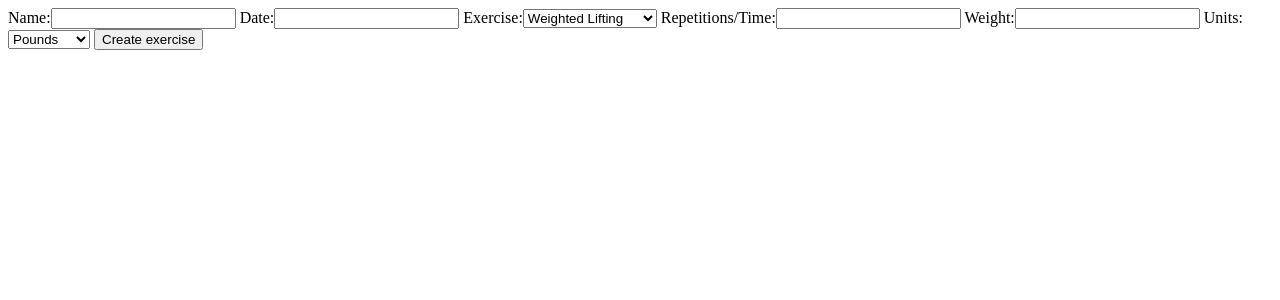
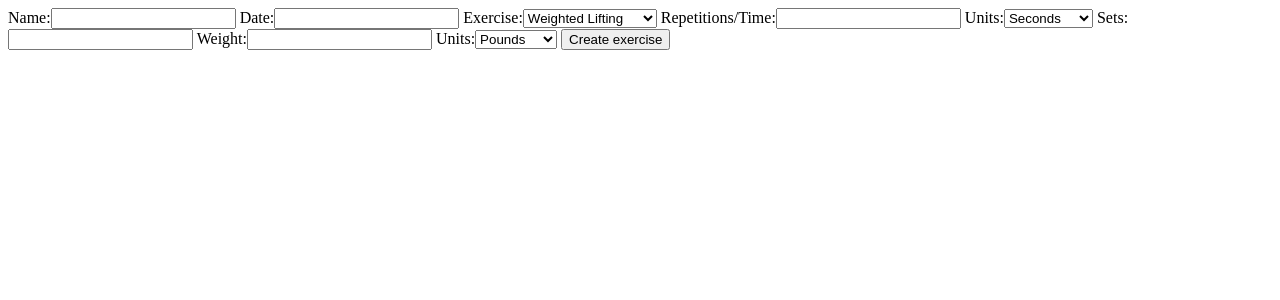
Before and after one commit to amd1250x/MyFitness, a Django app: a page that uses templates/MyFitness/add_fitness_log.html in a window 1280 px wide. Shown: the top 300 px of the page. Run offline with Django 3.2, Linux system fonts and the light colour scheme; parts of the project's set-up code (start-up, migrations or seed data) failed here and were passed over.

Commit message:
More fields to fitness log

```diff
--- a/MyFitness/forms.py
+++ b/MyFitness/forms.py
@@ -26,14 +26,17 @@ class LoginForm(ModelForm):
 class FitnessLogForm(ModelForm):
 
     activity_types = ((1, 'Weighted Lifting'), (2, 'Body weight Lifting'), (3, 'Cardiovascular'))
-    unit_types = ((1, 'Pounds'), (2, 'Kilograms'))
+    w_unit_types = ((1, 'Pounds'), (2, 'Kilograms'))
+    r_unit_types = ((1, 'Seconds'), (2, 'Minutes'), (3, 'Repetitions'))
 
     ename = forms.CharField(label='Name', max_length=200)
     date = forms.DateField(label='Date')
     activity = forms.ChoiceField(label='Exercise', choices=activity_types)
     reps = forms.IntegerField(label='Repetitions/Time')
+    r_units = forms.ChoiceField(label='Units', choices=r_unit_types)
+    sets = forms.IntegerField(label='Sets')
     weight = forms.IntegerField(label='Weight')
-    units = forms.ChoiceField(label='Units', choices=unit_types)
+    w_units = forms.ChoiceField(label='Units', choices=w_unit_types)
 
     class Meta:
         model = FitnessLog
@@ -41,5 +44,7 @@ class FitnessLogForm(ModelForm):
                   'date',
                   'activity',
                   'reps',
+                  'r_units',
+                  'sets',
                   'weight',
-                  'units')
+                  'w_units')
--- a/MyFitness/models.py
+++ b/MyFitness/models.py
@@ -6,8 +6,8 @@ import datetime
 
 # Create your models here.
 activity_types = ((1, 'Weighted Lifting'), (2, 'Body weight Lifting'), (3, 'Cardiovascular'))
-unit_types = ((1, 'Pounds'), (2, 'Kilograms'))
-
+w_unit_types = ((1, 'Pounds'), (2, 'Kilograms'))
+r_unit_types = ((1, 'Seconds'), (2, 'Minutes'), (3, 'Repetitions'))
 
 class FitnessLog(models.Model):
     id = models.AutoField('ID', primary_key=True)
@@ -16,8 +16,10 @@ class FitnessLog(models.Model):
     date = models.DateField('Date')
     activity = models.IntegerField('Exercise', choices=activity_types)
     reps = models.IntegerField('Repetitions/Time')
+    r_units = models.IntegerField('Units', choices=r_unit_types)
+    sets = models.IntegerField('Sets')
     weight = models.IntegerField('Weight', default=0)
-    units = models.IntegerField('Units', choices=unit_types)
+    w_units = models.IntegerField('Units', choices=w_unit_types)
 
     def __str__(self):
         return self.ename
--- a/MyFitness/views.py
+++ b/MyFitness/views.py
@@ -13,8 +13,10 @@ from django.http import HttpResponse
 
 
 def index(request):
+    fitness_logs = FitnessLog.objects.all()
     return render_to_response('MyFitness/index.html',
-                              {'user': request.user},
+                              {'user': request.user,
+                               'fitness_logs': fitness_logs},
                               context_instance=RequestContext(request))
 
 
--- a/templates/MyFitness/index.html
+++ b/templates/MyFitness/index.html
@@ -14,7 +14,11 @@
         <p><a href="{% url 'MyFitness:add_user' %}">Create Account</a></p>
     {% endif %}
     Welcome to MyFitness.
-
+    {% for log in fitness_logs %}
+        {% if log.user == user.username %}
+            <p>{{ log.ename }}</p>
+        {% endif %}
+    {% endfor %}
 
 
 </body>
```
Also changed, not shown: MyFitness/migrations/0002_auto_20160519_1346.py (added), db.sqlite3.
